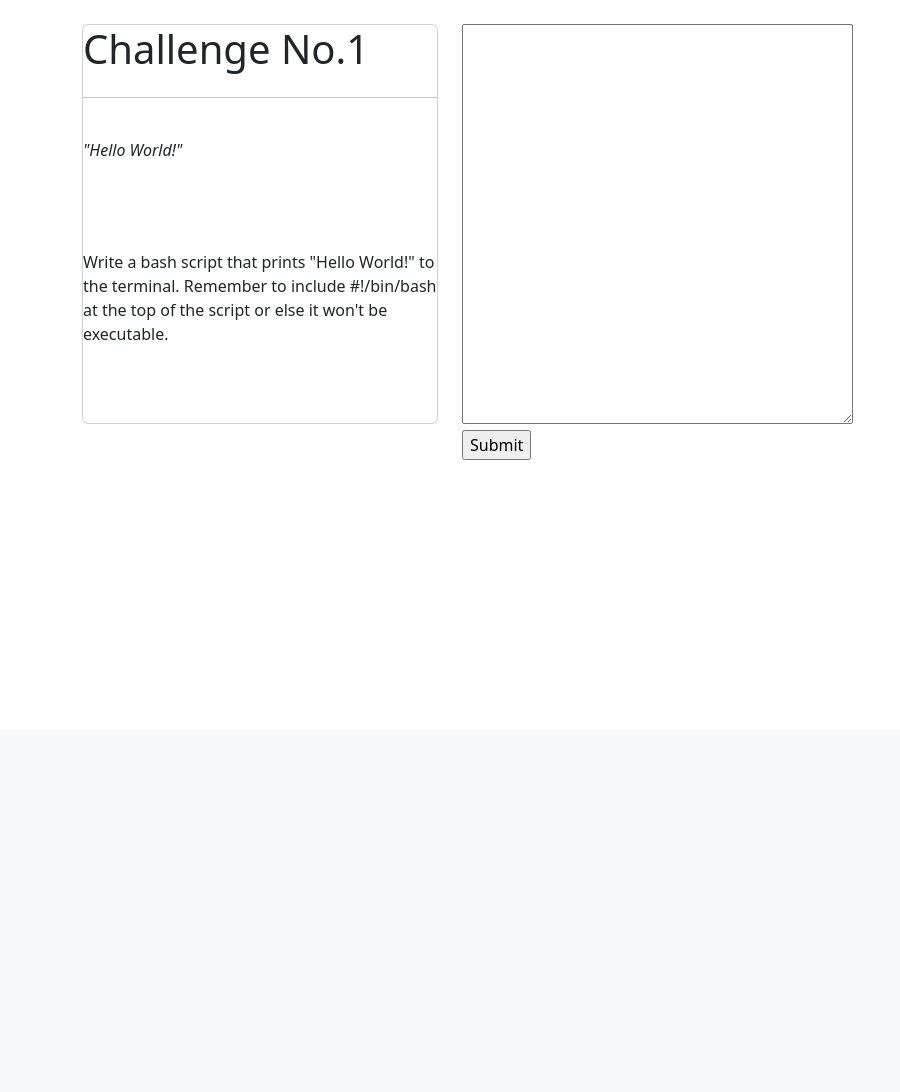
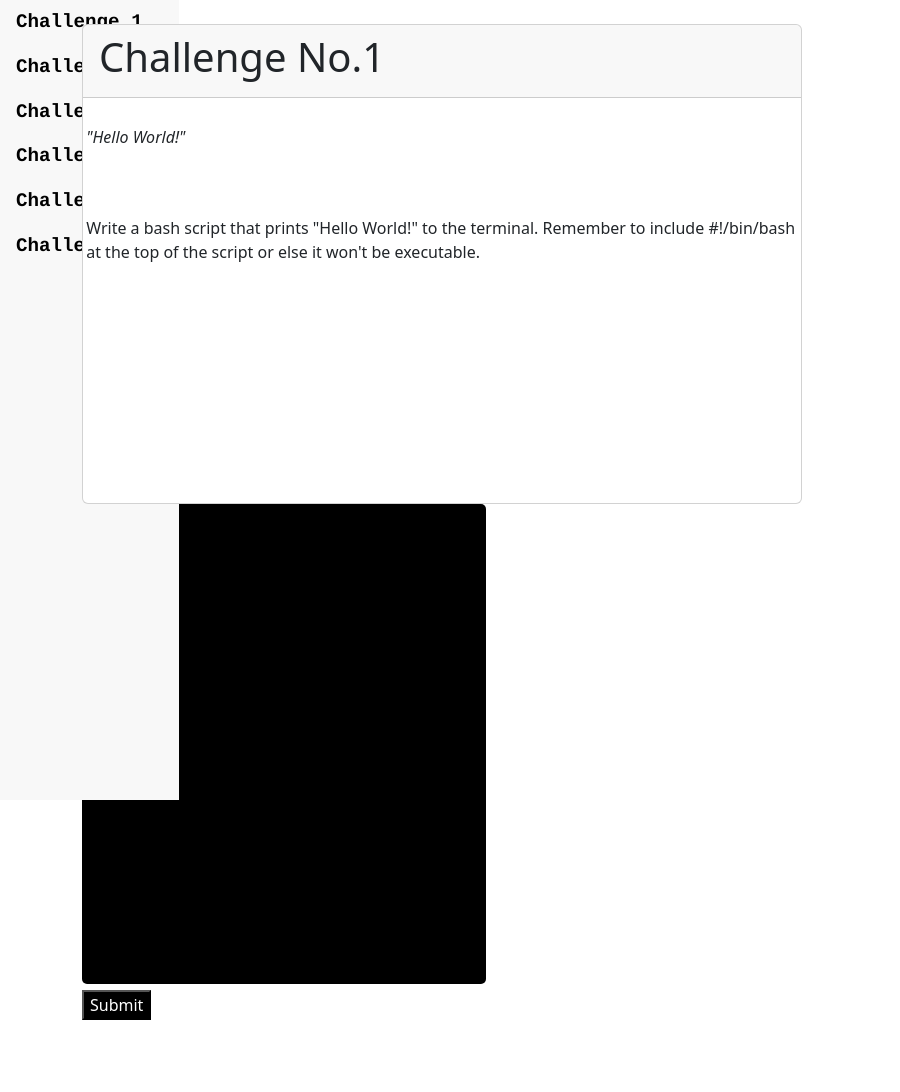
Before and after one commit to Joel-Pearce/bish-bash-bosh, a Django app: page /challenge/1/ in a window 1280 px wide. Shown: the part 70-1162 px from the top of the page, without its empty margins (0-900 px from the left). Before the commit the page ends 530 px from the top, so only its background shows below. Run offline with Django 3.2, Linux system fonts and the light colour scheme; data comes from the database, SQL or seed files in the repository.

Commit message:
additional styling

```diff
--- a/challenges/templates/challenges/base.html
+++ b/challenges/templates/challenges/base.html
@@ -8,8 +8,60 @@
 
 <style>
   textarea {
-    height: 25rem;
+    font-family: Courier;
+    height: 30rem;
+    resize: none;
+    background-color: black;
+    color: white;
+    -webkit-border-radius: 5px;
+    -moz-border-radius: 5px;
+    border-radius: 5px;
+    box-shadow: none;
+    border: none;
+    overflow: auto;
+    outline: none;
   }
+
+  p {
+    margin-left: 0.2rem;
+    margin-right: 0.2rem;
+    margin-top: 0.2rem;
+  }
+
+  ul {
+  font-family: Courier;
+  font-size: 1.2rem;
+  list-style-type: none;
+  margin: 0;
+  padding: 0;
+  width: 14%;
+  background-color: rgb(248, 248, 248);
+  position: fixed;
+  height: 100%;
+  overflow: auto;
+}
+
+li a {
+  display: block;
+  color: #000;
+  padding: 8px 16px;
+  text-decoration: none;
+}
+
+li a.active {
+  background-color: black;
+  color: white;
+}
+
+li a:hover:not(.active) {
+  background-color: black;
+  color: white;
+}
+
+button {
+  background-color: black;
+  color: white;
+}
 </style>
 
 
@@ -20,10 +72,20 @@
 <body>
 
 <nav class="navbar navbar-light bg-light">
-    <a class="navbar-brand" href="#">
+    <a class="navbar-brand" href="{% url 'home' %}">
       <img src="{% static 'challenges/logo.png' %}" width="25%" height="10%" alt="">
     </a>
 </nav>
+
+<ul>
+  <li><a href="{% url 'challenge' 1 %}"><b>Challenge 1</b></a></li>
+  <li><a href="{% url 'challenge' 2 %}"><b>Challenge 2</b></a></li>
+  <li><a href="{% url 'challenge' 3 %}"><b>Challenge 3</b></a></li>
+  <li><a href="{% url 'challenge' 4 %}"><b>Challenge 4</b></a></li>
+  <li><a href="{% url 'challenge' 5 %}"><b>Challenge 5</b></a></li>
+  <li><a href="{% url 'challenge' 6 %}"><b>Challenge 6</b></a></li>
+</ul>
+
 
 <br>
 
--- a/challenges/templates/challenges/challenge.html
+++ b/challenges/templates/challenges/challenge.html
@@ -6,61 +6,109 @@
 
     <div class="row">
 
-        <div class="col-4">
+        <div class="col">
 
-            <div class="card" style="height: 25rem;">
+            <div class="card" style="height: 30rem; width: 45rem;">
+
+                <div class="card-header">
 
                     <h1>Challenge No.{{ challenge.id }}</h1>
 
-                <hr>
+                </div>
 
                 <br>
 
-                <i>{{ challenge.title }}</i>
+                <i><p>{{ challenge.title }}</p></i>
 
                 <br>
 
                 <br>
 
-                <p>                    </p>
-
-                <br>
-
-                {{ challenge.text }}
+                <p>{{ challenge.text }}</p>
 
             </div>
 
         </div>
 
-        <div class="col-8">
+        <div class="col">
 
             <form action="" method="post">
                 {% csrf_token %}
                 {{ form }}
                 <br>
-                <input type="submit" value="Submit">
+                <button type="submit">Submit</button>
             </form>
 
         </div>
 
     </div>
 
-</div>
+    <br>
 
+    <div class="row">
+
+        {% if message == 'Your scipt has returned a non-zero exit code. Did you forget to include #!/bin/bash at the beginning of the script?' %}
+
+        <div class="col">
 
             <br>
             <br>
 
-{{ message }}
+            <div class="card text-white bg-danger mb-3" style="height: 7.5rem; width: 45rem;">
+                <div class="card-body">
+                    <h5 class="card-title">ERROR</h5>
+                    <p>{{ message }}</p>
+                  </div>
+            </div>
 
-<br>
-<br>
+        </div>
+
+        {% elif message == 'Correct :)' %}
+
+        <div class="col">
+
+            <div class="card text-white bg-success mb-3" style="height: 7.5rem; width: 45rem;">
+                <div class="card-body">
+                    <h5 class="card-title">SUCCESS</h5>
+                    <p>{{ message }}</p>
+                  </div>
+            </div>
+
+
+        </div>
+
+        {% elif message == 'Unfortunately, your script did not return the desired answer.' %}
+
+        <div class="col">
+
+            <div class="card text-white bg-secondary mb-3" style="height: 5rem; width: 45rem;">
+                <div class="card-body">
+                    <h5 class="card-title">INCORRECT</h5>
+                    <p>{{ message }}</p>
+                  </div>
+            </div>
+
+        </div>
+
+        <div class="col">
+
+            <div class="card text-white bg-secondary mb-3" style="height: 5rem;">
+                <div class="card-body">
+                    <h5 class="card-title">Where you went wrong</h5>
+                    <p>{{ results }}</p>
+                  </div>
+            </div>
+
+        </div>
+
+        {% endif %}
 
         {% if message == 'Correct :)' %}
         {% if challenge.next_id != 0 %}
         <a href="{% url 'challenge' challenge.next_id %}">
             <button>next</button>
         </a>
+
         {% else %}
         <a href="{% url 'success' %}">
             <button>next</button>
@@ -70,4 +118,10 @@
 
         <br>
         <br>
+
+    </div>
+
+
+</div>
+
 {% endblock %}
--- a/challenges/templates/challenges/home.html
+++ b/challenges/templates/challenges/home.html
@@ -1,6 +1,8 @@
 {% extends 'challenges/base.html' %}
 
 {% block content %}
+
+<div class="container">
 
 <p>Welcome to Bish Bash Bosh, a site for honing your bash-scripting skills.</p>
 
@@ -8,4 +10,6 @@
     <button>Get Started!</button>
 </a>
 
+</div>
+
 {% endblock %}
--- a/challenges/views.py
+++ b/challenges/views.py
@@ -11,8 +11,8 @@ def Challenge(request, challenge_id):
         return render(request, 'challenges/challenge.html', {'challenge': challenge, 'form': InputForm()})
     else:
         form = InputForm(request.POST)
-        message = assign_challenge(form.data['challenge_input'], challenge_id)
-        return render(request, 'challenges/challenge.html', {'challenge': challenge, 'form': form, 'message': message})
+        message, results = assign_challenge(form.data['challenge_input'], challenge_id)
+        return render(request, 'challenges/challenge.html', {'challenge': challenge, 'form': form, 'message': message, 'results': results})
 
 def Home(request):
     return render(request, 'challenges/home.html')
```
Also changed, not shown: challenges/functions.py (+16 -6 lines). Lines whose indentation alone changed are shown as unchanged.
